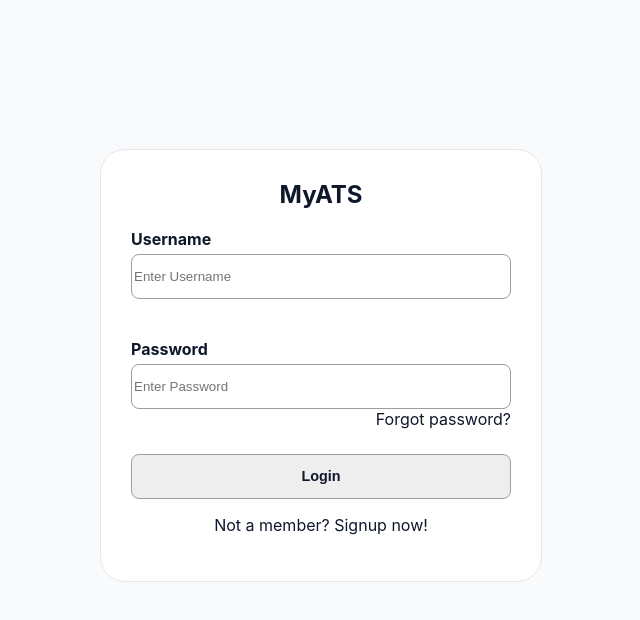
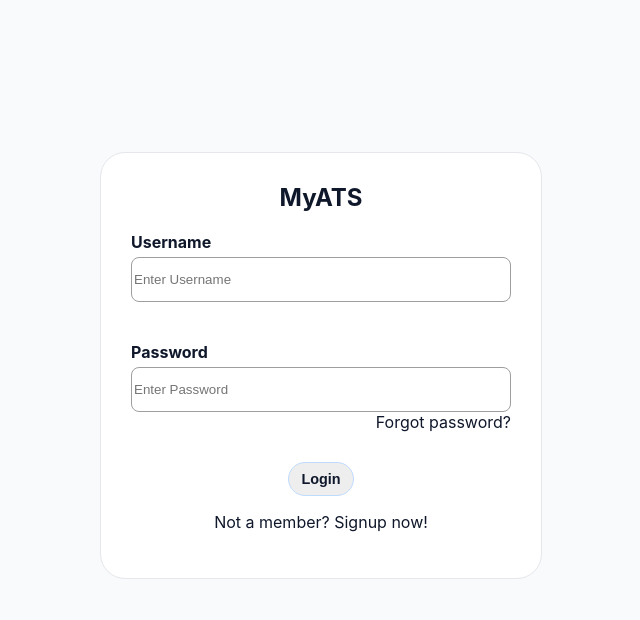
Before and after one commit to edobbin/OpenAi-console-resume-analyzer, a React (Vite) app in the folder frontend/: page / in a window 1280 px wide. Shown: the top 620 px of the page, without its empty margins (319-959 px from the left). Built offline with nearby package versions, Linux system fonts and the light colour scheme.

Commit message:
prepping for proudction

```diff
--- a/frontend/src/components/auth/auth.css
+++ b/frontend/src/components/auth/auth.css
@@ -24,8 +24,7 @@ header {
   height: 45px;
 }
 
-.label-input input,
-button {
+.label-input input {
   border: 1.5px solid #9d9e9e;
   border-radius: 8px;
   width: 100%;
```
